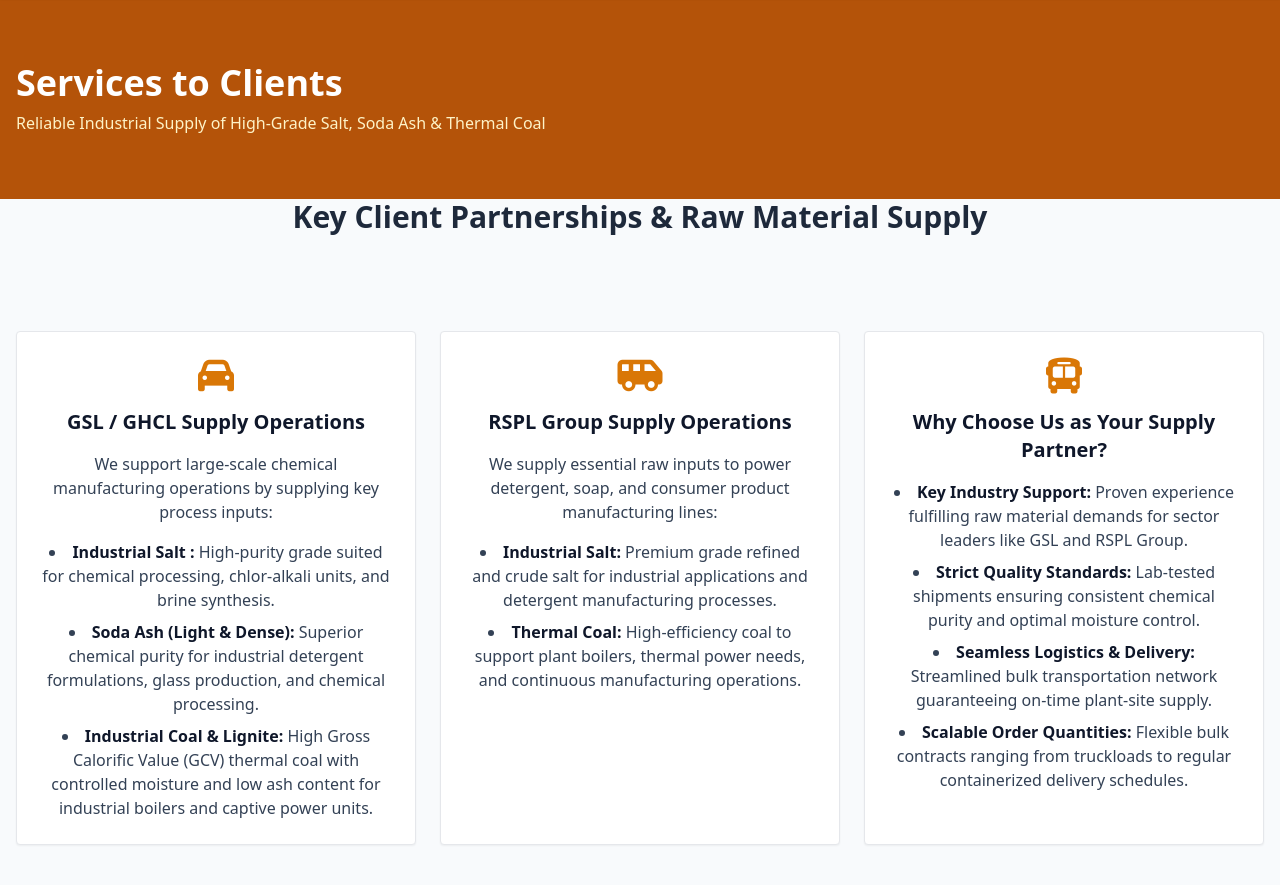
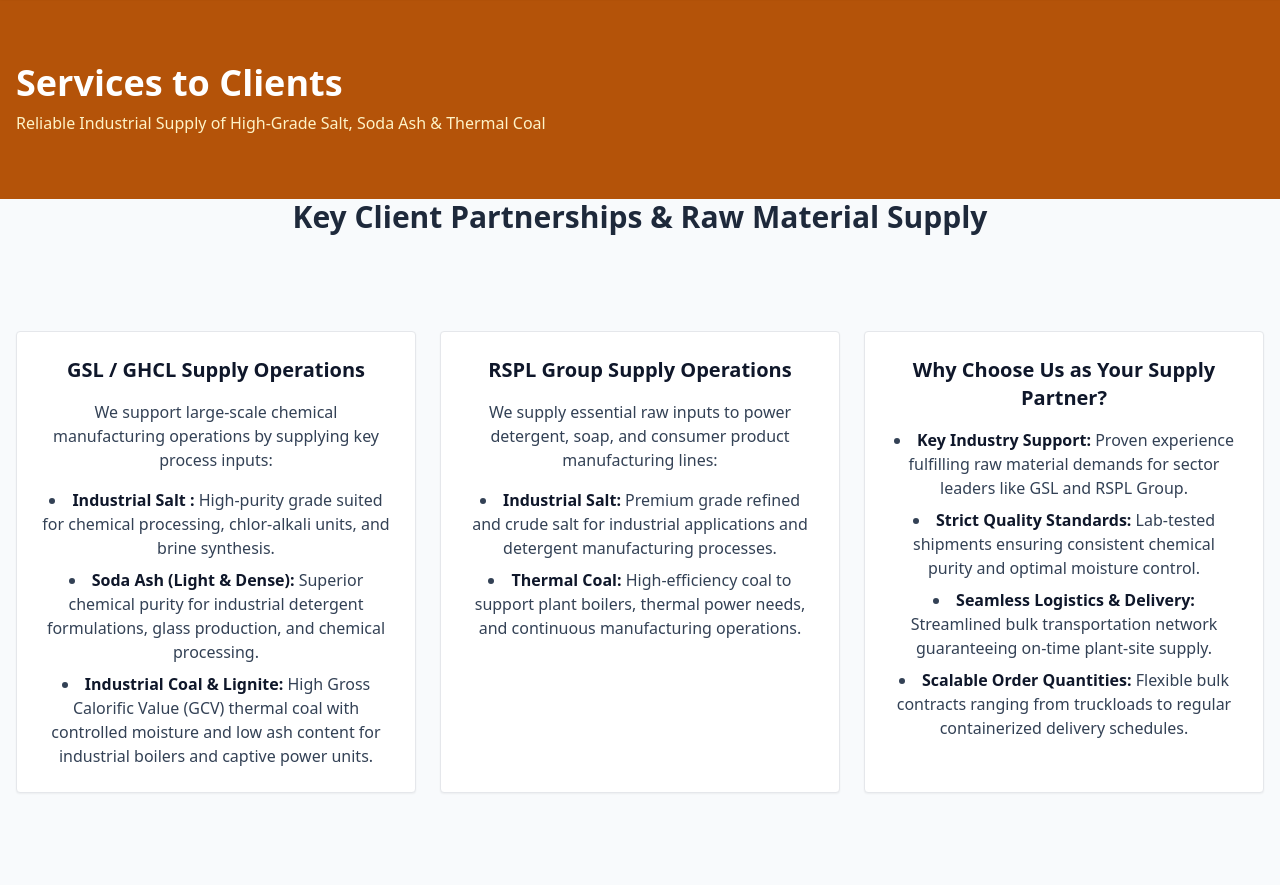
Before and after one commit to Nirav5238/Bhagirath-Group, a Flask app: page /cab-service in a window 1280 px wide. Shown: the part 101-986 px from the top of the page. Run offline with Flask 3, Linux system fonts and the light colour scheme; some libraries are stand-ins or nearby versions.

Commit message:
change18

```diff
--- a/templates/cab.html
+++ b/templates/cab.html
@@ -10,7 +10,7 @@
 <h2 class="text-3xl font-bold text-center mb-12">Key Client Partnerships & Raw Material Supply</h2>
 <section class="max-w-7xl mx-auto px-4 py-12 grid md:grid-cols-3 gap-6">
     <div class="bg-white p-6 border rounded shadow-sm text-center">
-        <i class="fa-solid fa-car text-4xl text-amber-600 mb-3"></i>
+        <!--<i class="fa-solid fa-car text-4xl text-amber-600 mb-3"></i>-->
         <div class="space-y-4">
   <!-- Section Title -->
   <h3 class="text-xl font-bold text-slate-900">GSL / GHCL Supply Operations</h3>
@@ -33,7 +33,7 @@
 </div>
     </div>
     <div class="bg-white p-6 border rounded shadow-sm text-center">
-        <i class="fa-solid fa-van-shuttle text-4xl text-amber-600 mb-3"></i>
+        <!--<i class="fa-solid fa-van-shuttle text-4xl text-amber-600 mb-3"></i>-->
         <div class="space-y-4">
   <!-- Section Title -->
   <h3 class="text-xl font-bold text-slate-900">RSPL Group Supply Operations</h3>
@@ -53,7 +53,7 @@
 </div>
     </div>
     <div class="bg-white p-6 border rounded shadow-sm text-center">
-        <i class="fa-solid fa-bus text-4xl text-amber-600 mb-3"></i>
+        <!--<i class="fa-solid fa-bus text-4xl text-amber-600 mb-3"></i>-->
         <div class="space-y-4">
   <!-- Section Title -->
   <h3 class="text-xl font-bold text-slate-900">Why Choose Us as Your Supply Partner?</h3>
```
